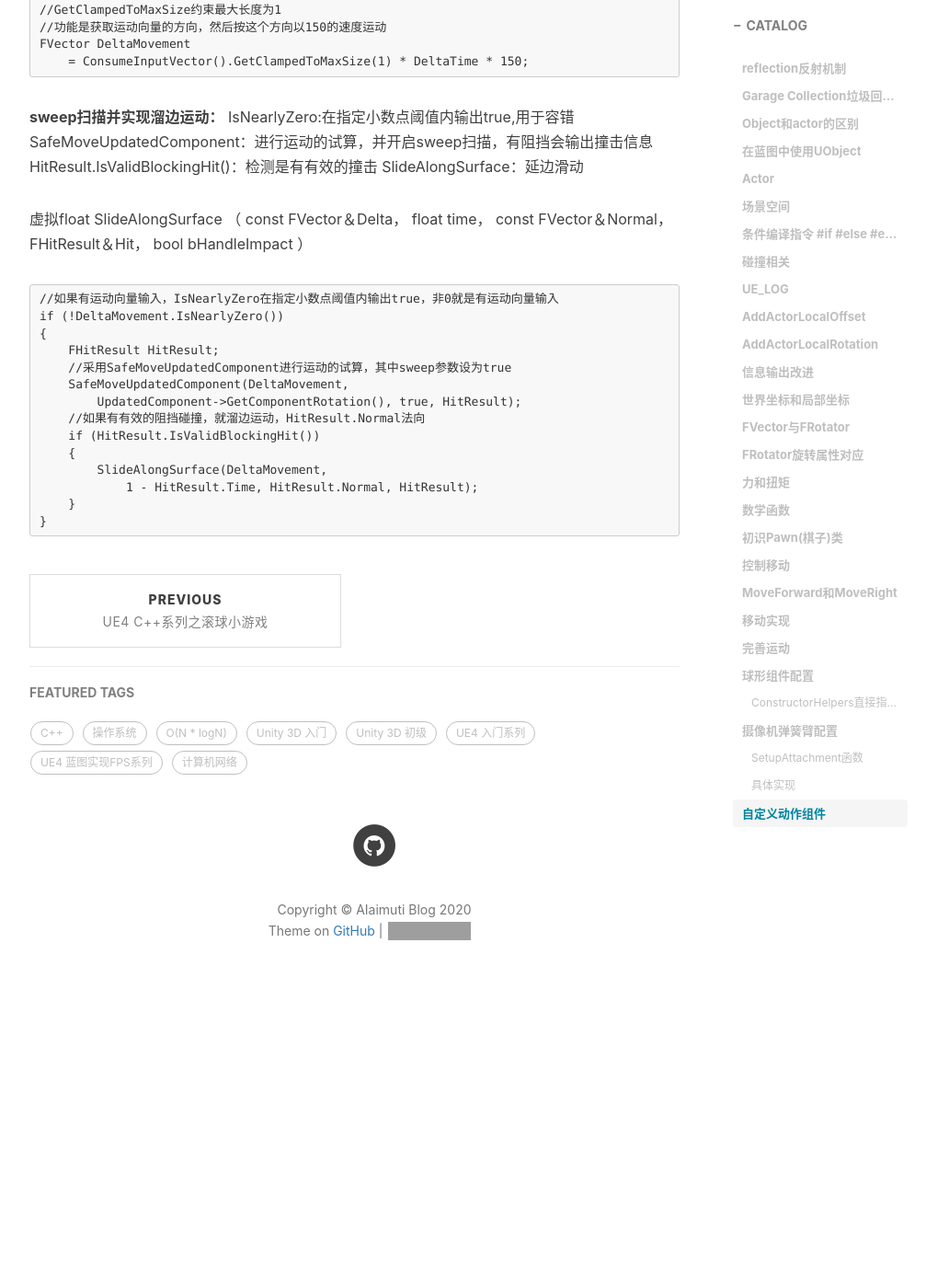
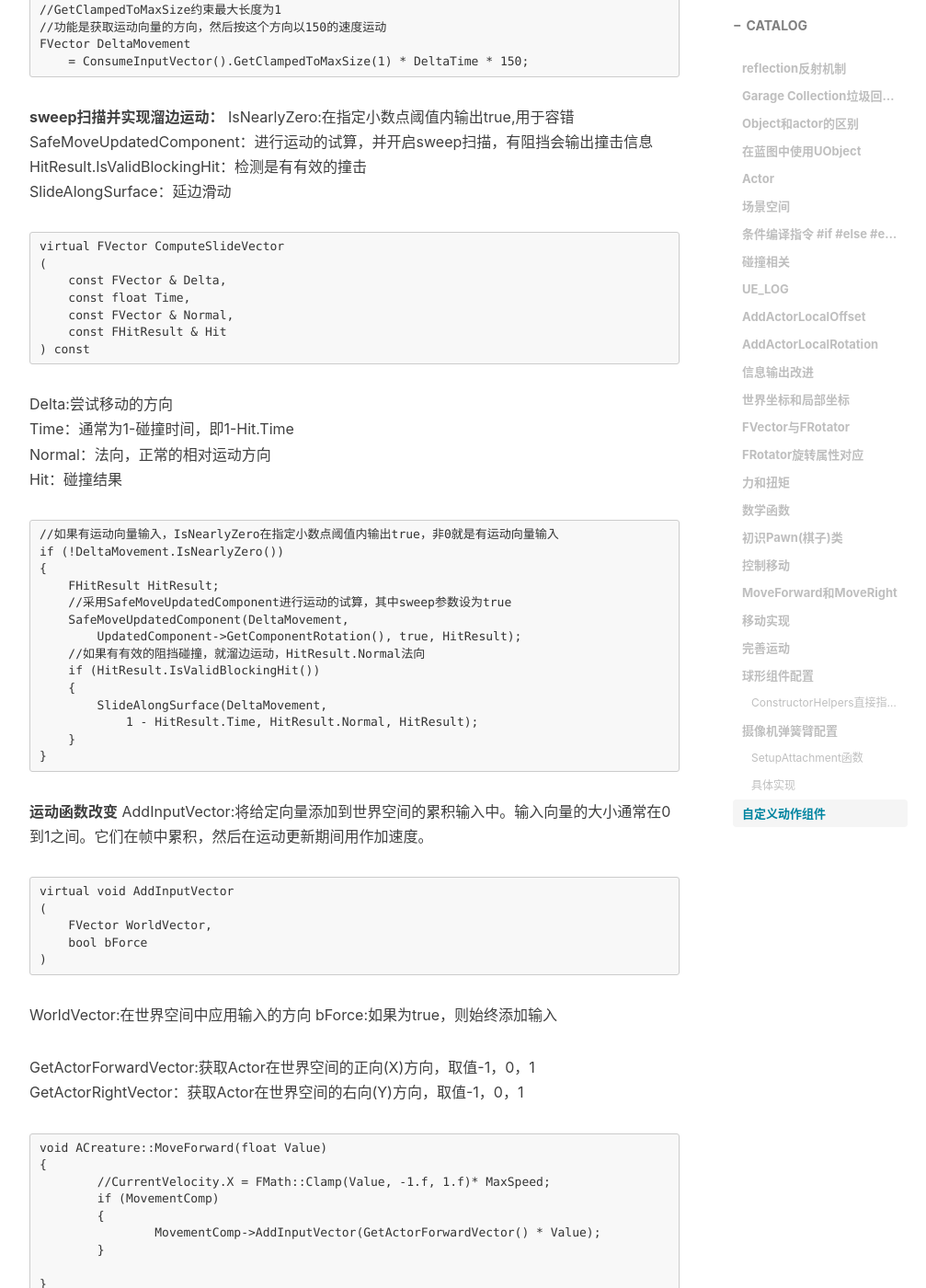
Before and after one commit to AIaimuti/aiaimuti.github.io, a Jekyll site: the page built from _posts/2020-4-23-C++Learn.md, in a window 1280 px wide and 1400 px high, scrolled down 8021 px. Shown: the whole window at 92% size, without its empty margins (233-1240 px from the left). Built offline with Jekyll 4.4.1, drawn with Linux system fonts in a browser that asks for light colours; nearby versions of some CDN libraries; comment, search, counter and statistics services are not loaded; before the commit the page ends 9137 px from its top, so only the background shows below that; some of the changed text lies outside the part shown; grey boxes are pictures that could not be loaded.

Commit message:
Update 2020-4-23-C++Learn.md

````diff
--- a/_posts/2020-4-23-C++Learn.md
+++ b/_posts/2020-4-23-C++Learn.md
@@ -295,7 +295,7 @@ if (!PawnOwner || !UpdatedComponent || ShouldSkipUpdate(DeltaTime))
 }
 ```
 **获取运动向量：**
-ConsumeInputVector():消费者，消费运动向量
+ConsumeInputVector():消费者，消费运动向量<br>
 GetClampedToMaxSize(1): 约束最大长度为1
 ```
 //ConsumeInputVector消费运动向量
@@ -305,19 +305,23 @@ FVector DeltaMovement
     = ConsumeInputVector().GetClampedToMaxSize(1) * DeltaTime * 150;
 ```
 **sweep扫描并实现溜边运动：**
-IsNearlyZero:在指定小数点阈值内输出true,用于容错
-SafeMoveUpdatedComponent：进行运动的试算，并开启sweep扫描，有阻挡会输出撞击信息
-HitResult.IsValidBlockingHit()：检测是有有效的撞击
+IsNearlyZero:在指定小数点阈值内输出true,用于容错<br>
+SafeMoveUpdatedComponent：进行运动的试算，并开启sweep扫描，有阻挡会输出撞击信息<br>
+HitResult.IsValidBlockingHit：检测是有有效的撞击<br>
 SlideAlongSurface：延边滑动
-
-虚拟float SlideAlongSurface
-（
-    const FVector＆Delta，
-    float time，
-    const FVector＆Normal，
-    FHitResult＆Hit，
-    bool bHandleImpact
-）
+```
+virtual FVector ComputeSlideVector
+(
+    const FVector & Delta,
+    const float Time,
+    const FVector & Normal,
+    const FHitResult & Hit
+) const
+```
+Delta:尝试移动的方向<br>
+Time：通常为1-碰撞时间，即1-Hit.Time<br>
+Normal：法向，正常的相对运动方向<br>
+Hit：碰撞结果
 
 ```
 //如果有运动向量输入，IsNearlyZero在指定小数点阈值内输出true，非0就是有运动向量输入
@@ -335,3 +339,37 @@ if (!DeltaMovement.IsNearlyZero())
     }
 }
 ```
+**运动函数改变**
+AddInputVector:将给定向量添加到世界空间的累积输入中。输入向量的大小通常在0到1之间。它们在帧中累积，然后在运动更新期间用作加速度。
+```
+virtual void AddInputVector
+(
+    FVector WorldVector,
+    bool bForce
+)
+```
+WorldVector:在世界空间中应用输入的方向
+bForce:如果为true，则始终添加输入
+
+GetActorForwardVector:获取Actor在世界空间的正向(X)方向，取值-1，0，1
+GetActorRightVector：获取Actor在世界空间的右向(Y)方向，取值-1，0，1
+```
+void ACreature::MoveForward(float Value)
+{
+	//CurrentVelocity.X = FMath::Clamp(Value, -1.f, 1.f)* MaxSpeed;
+	if (MovementComp)
+	{
+		MovementComp->AddInputVector(GetActorForwardVector() * Value);
+	}
+
+}
+
+void ACreature::MoveRight(float Value)
+{
+	//CurrentVelocity.Y = FMath::Clamp(Value, -1.f, 1.f)* MaxSpeed;
+	if (MovementComp)
+	{
+		MovementComp->AddInputVector(GetActorRightVector() * Value);
+	}
+}
+```
````
